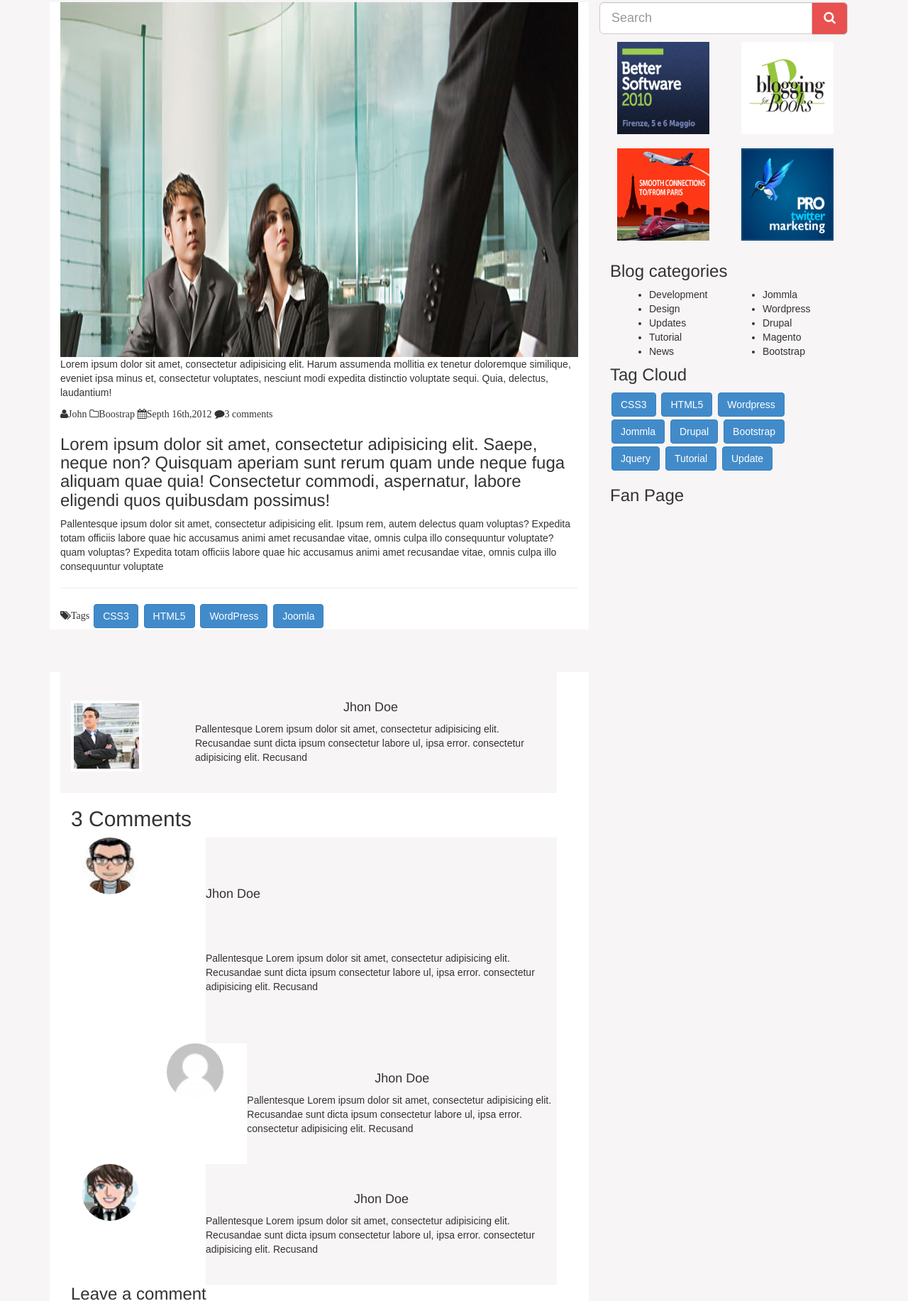
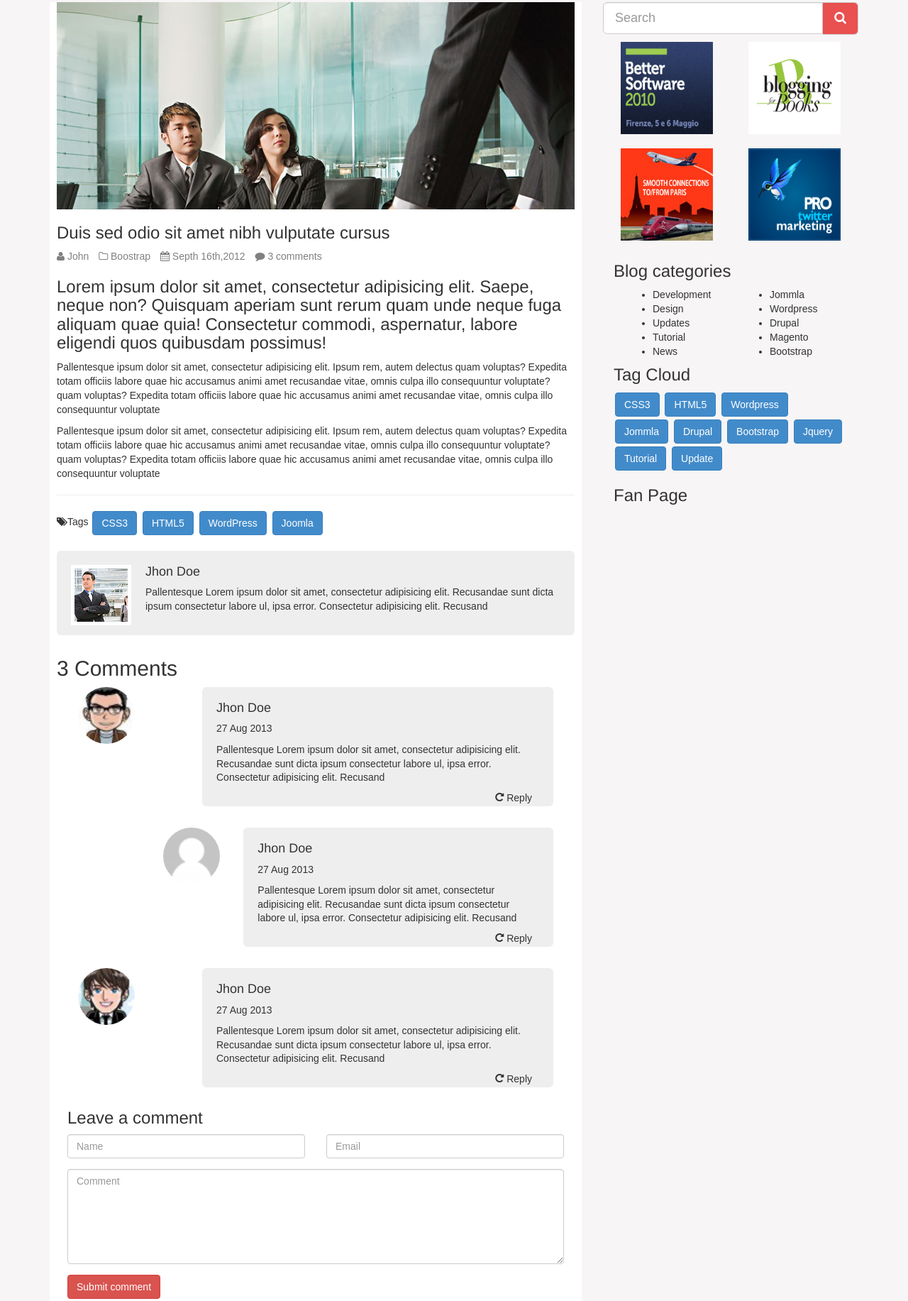
Before and after one commit to natuchasca/Flat_theme, a plain HTML site: page blog-item.html in a window 1280 px wide. Shown: the part 267-2100 px from the top of the page at 71% size. Drawn offline with Linux system fonts and the light colour scheme.

Commit message:
merge finalizado. Si es posible afinar detalles css y responsive

```diff
--- a/blog-item.html
+++ b/blog-item.html
@@ -86,42 +86,38 @@
     <section>
         <div class="container-fluid fondo">
             <div class="container">
-                <div class="col-md-12">
                     <div class="row">
-                        <div class="col-md-8 ima1">
-                            <img src="images/blog/blog2.jpg" alt="">
-                            <p>Lorem ipsum dolor sit amet, consectetur adipisicing elit. Harum assumenda mollitia ex tenetur doloremque similique, eveniet ipsa minus et, consectetur voluptates, nesciunt modi expedita distinctio voluptate sequi. Quia, delectus, laudantium!</p>
-                            <i class="icon-user">John</i>
-                            <i class="icon-folder-close-alt">Boostrap</i>
-                            <i class="icon-calendar">Septh 16th,2012</i>
-                            <i class="icon-comment">3 comments</i>
+                        <div class="col-md-8">
+                            <div class="back-white">
+                                <img src="images/blog/blog2.jpg" class="img-blog">
+                                <h3>Duis sed odio sit amet nibh vulputate cursus</h3>
+                                <i class="icon-user icon-blog gris"><span>&nbsp;John</span></i>
+                                <i class="icon-folder-close-alt icon-blog gris"><span>&nbsp;Boostrap</span></i>
+                                <i class="icon-calendar icon-blog gris"><span>&nbsp;Septh 16th,2012</span></i>
+                                <i class="icon-comment icon-blog gris"><span>&nbsp;3 comments</span></i>
                                 <h3>Lorem ipsum dolor sit amet, consectetur adipisicing elit. Saepe, neque non? Quisquam aperiam sunt rerum quam unde neque fuga aliquam quae quia! Consectetur commodi, aspernatur, labore eligendi quos quibusdam possimus!</h3>
                                 <p>Pallentesque ipsum dolor sit amet, consectetur adipisicing elit. Ipsum rem, autem delectus quam voluptas? Expedita totam officiis labore quae hic accusamus animi amet recusandae vitae, omnis culpa illo consequuntur voluptate? quam voluptas? Expedita totam officiis labore quae hic accusamus animi amet recusandae vitae, omnis culpa illo consequuntur voluptate</p>
+                                <p>Pallentesque ipsum dolor sit amet, consectetur adipisicing elit. Ipsum rem, autem delectus quam voluptas? Expedita totam officiis labore quae hic accusamus animi amet recusandae vitae, omnis culpa illo consequuntur voluptate? quam voluptas? Expedita totam officiis labore quae hic accusamus animi amet recusandae vitae, omnis culpa illo consequuntur voluptate</p>
                                 <hr>
-                             <i class="icon-tags">Tags</i>
+                                <div class="tags margin-botom-20">
+                                    <i class="icon-tags"><span>Tags</span></i>
                                     <button type="button" class="btn btn-primary">CSS3</button>
                                     <button type="button" class="btn btn-primary">HTML5</button>
                                     <button type="button" class="btn btn-primary">WordPress</button>
                                     <button type="button" class="btn btn-primary">Joomla</button>
-                             <div class="row">
-                                 <div class="fondo">
                                 </div>
+
+
+
+                                <div class="jumbotron" id="jumbo">
+                                    <img src="images/blog/avatar.jpg" class="img-comment pull-left">
+                                    <h4 class="marcos2">Jhon Doe</h4>
+                                    <p class="marcos2">Pallentesque Lorem ipsum dolor sit amet, consectetur adipisicing elit. Recusandae sunt dicta ipsum consectetur labore ul, ipsa error. Consectetur adipisicing elit. Recusand</p>
                                 </div>
-                             <div class="col-md-12">
-                                <div class="row fondo">
-                                    <div class="col-md-3">
-                                       <div class="marcos">
-                                           <img src="images/blog/avatar.jpg" alt="">
-                                       </div>
-                                    </div>
-                                    <div class="col-md-9">
-                                        <h4 class="marcos2">Jhon Doe</h4>
-                                        <p class="marcos2">Pallentesque Lorem ipsum dolor sit amet, consectetur adipisicing elit. Recusandae sunt dicta ipsum consectetur labore ul, ipsa error.
-                                        consectetur adipisicing elit. Recusand</p>
-                                    </div>
-                                </div>
+
+                                    <!-- Comentarios-->
+
                                 <h2>3 Comments</h2>
-                             </div>
                                 <div class="col-md-12">
                                     <div class="col-md-3">
                                         <div class="avat">
@@ -129,13 +125,19 @@
                                         </div>
                                     </div>
                                     <div class="col-md-9">
-                                    <div class="fondo">
-                                        <h4 class="fondo">Jhon Doe</h4>
-                                        <p class="fondo">Pallentesque Lorem ipsum dolor sit amet, consectetur adipisicing elit. Recusandae sunt dicta ipsum consectetur labore ul, ipsa error.
-                                        consectetur adipisicing elit. Recusand</p>
+                                        <div class="jumbotron" id="jumbo">
+                                            <h4 class="marcos2">Jhon Doe</h4>
+                                            <p class="fecha">27 Aug 2013</p>
+                                            <p class="marcos2">Pallentesque Lorem ipsum dolor sit amet, consectetur adipisicing elit. Recusandae sunt dicta ipsum consectetur labore ul, ipsa error. Consectetur adipisicing elit. Recusand</p>
+                                            <div class="reply">
+                                                <i class="icon-repeat icon-blog pull-right">
+                                                    <span class="reply pull-right">&nbsp;Reply</span>
+                                                </i>
                                             </div>
                                         </div>
                                     </div>
+                                </div>
+
                                 <div class="col-md-12">
                                     <div class="col-md-4">
                                         <div class="user">
@@ -143,10 +145,15 @@
                                         </div>
                                     </div>
                                     <div class="col-md-8">
-                                    <div class="fondo">
-                                        <h4>Jhon Doe</h4>
-                                        <p>Pallentesque Lorem ipsum dolor sit amet, consectetur adipisicing elit. Recusandae sunt dicta ipsum consectetur labore ul, ipsa error.
-                                        consectetur adipisicing elit. Recusand</p>
+                                        <div class="jumbotron" id="jumbo">
+                                            <h4 class="marcos2">Jhon Doe</h4>
+                                            <p class="fecha">27 Aug 2013</p>
+                                            <p class="marcos2">Pallentesque Lorem ipsum dolor sit amet, consectetur adipisicing elit. Recusandae sunt dicta ipsum consectetur labore ul, ipsa error. Consectetur adipisicing elit. Recusand</p>
+                                            <div class="reply">
+                                                <i class="icon-repeat icon-blog pull-right">
+                                                    <span class="reply pull-right">&nbsp;Reply</span>
+                                                </i>
+                                            </div>
                                         </div>
                                     </div>
                                 </div>
@@ -157,22 +164,27 @@
                                          </div>
                                      </div>
                                      <div class="col-md-9">
-                                    <div class="fondo">
-                                        <h4>Jhon Doe</h4>
-                                        <p>Pallentesque Lorem ipsum dolor sit amet, consectetur adipisicing elit. Recusandae sunt dicta ipsum consectetur labore ul, ipsa error.
-                                        consectetur adipisicing elit. Recusand</p>
+                                        <div class="jumbotron" id="jumbo">
+                                            <h4 class="marcos2">Jhon Doe</h4>
+                                            <p class="fecha">27 Aug 2013</p>
+                                            <p class="marcos2">Pallentesque Lorem ipsum dolor sit amet, consectetur adipisicing elit. Recusandae sunt dicta ipsum consectetur labore ul, ipsa error. Consectetur adipisicing elit. Recusand</p>
+                                            <div class="reply">
+                                                <i class="icon-repeat icon-blog pull-right">
+                                                    <span class="reply pull-right">&nbsp;Reply</span>
+                                                </i>
+                                            </div>
                                         </div>
                                      </div>
                                 </div>
                                 <div class="col-md-12">
                                     <h3>Leave a comment</h3>
                                     <div class="row">
-                                    <div class="col-md-6">
+                                        <div class="col-xs-6 col-md-6">
                                             <div class="form-group">
                                                 <input type="email" class="form-control" placeholder="Name">
                                             </div>
                                         </div>
-                                    <div class="col-md-6">
+                                        <div class="col-xs-6 col-md-6">
                                             <div class="form-group">
                                                 <input type="email" class="form-control" placeholder="Email">
                                             </div>
@@ -182,7 +194,8 @@
                                     <div class="form-group">
                                         <textarea class="form-control" rows="6" placeholder="Comment"></textarea>
                                     </div>
-                                <button type="button" class="btn btn-danger">Submit comment</button>
+                                    <button type="button" class="btn btn-danger margin-botom-20">Submit comment</button>
+                                </div>
                             </div>
                         </div>
                         <div class="col-md-4">
@@ -192,12 +205,12 @@
                             </div>
                             <div class="col-md-12">
                                 <div class="row">
-                                    <div class="col-md-6">
+                                    <div class="col-xs-6  col-md-6">
                                         <div class="ads">
                                             <img src="images/ads/ad1.png" alt="">
                                         </div>
                                     </div>
-                                    <div class="col-md-6">
+                                    <div class="col-xs-6 col-md-6">
                                         <div class="ads">
                                             <img src="images/ads/ad2.png" alt="">
                                         </div>
@@ -206,12 +219,12 @@
                             </div>
                             <div class="col-md-12">
                                 <div class="row">
-                                    <div class="col-md-6">
+                                    <div class="col-xs-6 col-md-6">
                                         <div class="ads">
                                             <img src="images/ads/ad3.png" alt="">
                                         </div>
                                     </div>
-                                    <div class="col-md-6">
+                                    <div class="col-xs-6 col-md-6">
                                         <div class="ads">
                                             <img src="images/ads/ad4.png" alt="">
                                         </div>
--- a/css/common.css
+++ b/css/common.css
@@ -1,22 +1,3 @@
-
-/* ------------------------
-Colores
-Gris #EBEBEB
-letra gris #BEBEBE
-Verde #0FB64E
-Naranjado #D54431
-Azulado #28425F
-azul oscuro #1D2F44
-texto azulado #2A3343
------------------------- */
-
-
-* {
-	font-family: Sans-serif;
-	font-weight: 300;
-}
-
-
 @import url(http://fonts.googleapis.com/css?family=Roboto:400,700,300);
 
 .clearfix {
@@ -33,13 +14,38 @@ texto azulado #2A3343
   clear: both;
 }
 
+
+/* ------------------------
+Colores
+Gris #EBEBEB
+letra gris #BEBEBE
+Verde #0FB64E
+Naranjado #D54431
+Azulado #28425F
+azul oscuro #1D2F44
+texto azulado #2A3343
+------------------------ */
+
 /* ALL */
+
+
+* {
+	font-family: Sans-serif;
+	font-weight: 300;
+}
+
 
 a {
 	color: #BEBEBE;
 }
 
+.margin-botom-20 {
+	margin-bottom: 20px;
+}
 
+.gris {
+	color: grey;
+}
 
 /* HEADER */
 
--- a/css/main.css
+++ b/css/main.css
@@ -21,6 +21,7 @@
 .pull-right {
   float: right !important;
 }
+
 /*-----CSS ABOUT -----*/
 .fondo{
 	background-color: #F7F5F5;
@@ -37,45 +38,38 @@
 	font-size: 14px;
 }
 
-p.pallen-meet {
-	margin-bottom: 30px;
-}
-
 .progress{
 	background-color: white;
 }
-.texto2 h1,h4,h5,p {
-	width: 100%;
-	text-align: center;
-}
 
-.marco{
+.marco {
 	width: 100%;
 	text-align: center;
 	height: 350px;
-	display: inline-block;
-	float: left;
 }
 
 .img-circle {
 	border: 5px solid white;
+	margin-top: 30px;
 }
 
 .iconos{
 	font-size: 20px;
-	padding: 10px 30px;
+	padding: 10px 0px;
 	color: white;
 	height: 60px;
-	float: left;
-	position: relative;
-	margin-left: 10px;
+	width: 500px;
+	margin-bottom: 30px;
 }
+
 .iconos1{
 	background-color: blue;
 	border-radius:100px;
 	width: 40px;
 	height: 40px;
 	float: left;
+	padding-top: 8px;
+	margin: 0px 2px;
 }
 .iconos2{
 	background-color:red;
@@ -83,6 +77,8 @@ p.pallen-meet {
 	width: 40px;
 	height: 40px;
 	float: left;
+	padding-top: 8px;
+	margin: 0px 2px;
 
 }
 .iconos3 {
@@ -91,6 +87,8 @@ p.pallen-meet {
 	width: 40px;
 	height: 40px;
 	float: left;
+	padding-top: 8px;
+	margin: 0px 2px;
 }
 .iconos4{
 	background-color: #2797FF;
@@ -98,17 +96,27 @@ p.pallen-meet {
 	width: 40px;
 	height: 40px;
 	float: left;
+	padding-top: 7px;
+	margin: 0px 2px;
 }
 /*-----CSS BLOG-ITEM -----*/
-.ima1 img{
+
+.img-blog {
 	width: 100%;
-	height: 500px;
 }
-.ima1{
+
+i.icon-blog {
+	margin-right: 10px;
+}
+
+.back-white {
 	background-color: white;
-	background-size: cover;
-	background-repeat: no-repeat;
+	width: 100%;
+	height: 100%;
+	margin-bottom: 20px;
+	padding: 0 10px 10px 10px;
 }
+
 .ima1 h3,p{
 	text-align: left;
 }
@@ -122,9 +130,11 @@ p.pallen-meet {
 	border: 4px solid white;
 	margin-top:10px;
 }
-h4.marcos2 p.marcos2{
-	text-align: left;
+
+.marcos2 {
+	margin-top: 0px;
 }
+
 .marcos3 img{
 	width: 60px;
 	height: 60px;
@@ -154,3 +164,19 @@ h4.fondo , p.fondo{
 	margin: 2px;
 }
 /*-----CSS BLOG -----*/
+
+.jumbotron {
+	font-size: 14px;
+	height: 100%;
+	padding: 20px 0px;
+}
+
+#jumbo {
+	padding-left: 20px;
+	padding-right: 20px;
+}
+
+.img-comment {
+	margin-right: 20px;
+	border: 5px solid white;
+}
```
Also changed, not shown: about-us.html (+19 -19 lines), blog.html (+20 -20 lines), contact-us.html (+7 -2 lines), 2 other files. Lines whose indentation alone changed are shown as unchanged.
